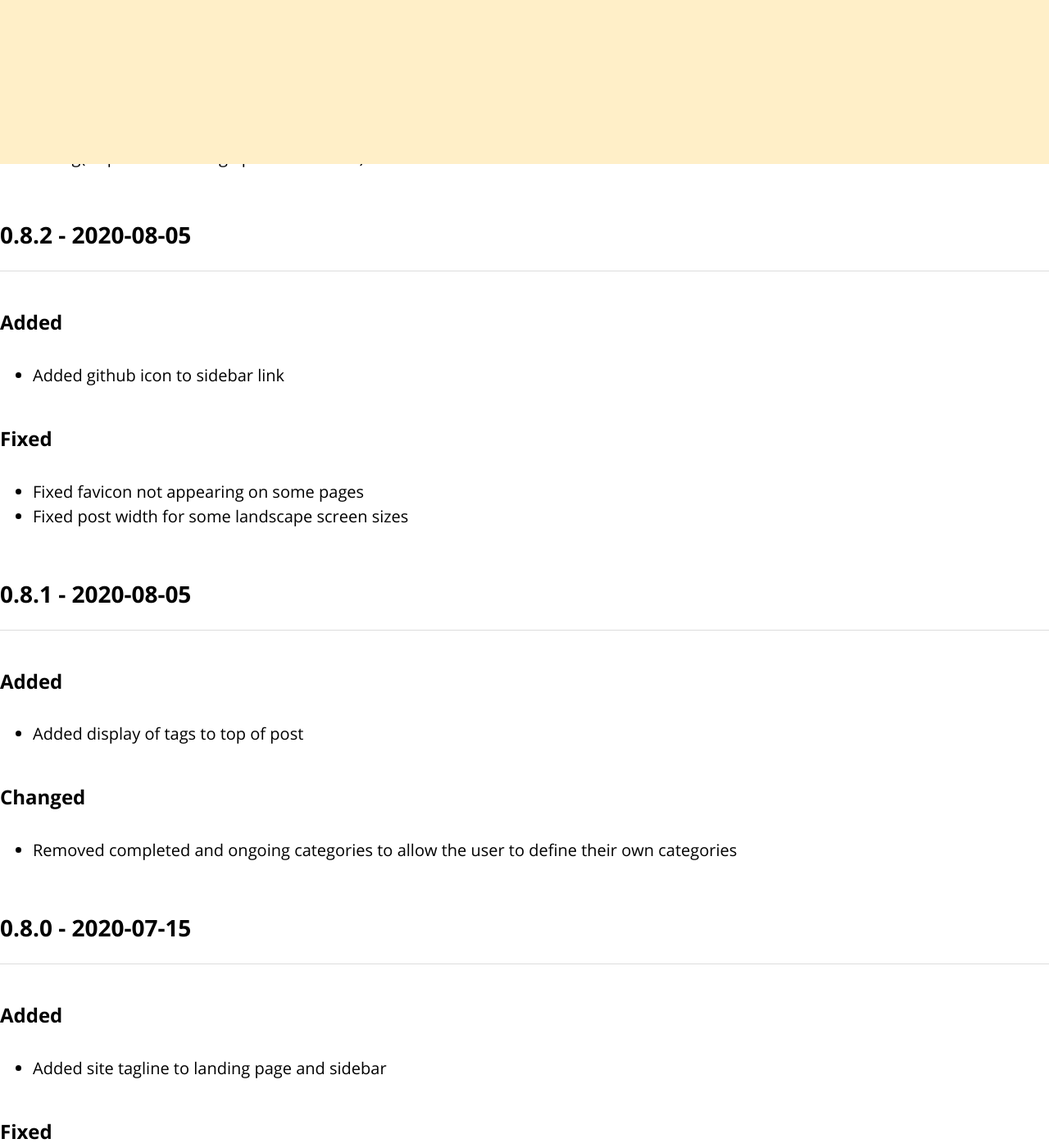
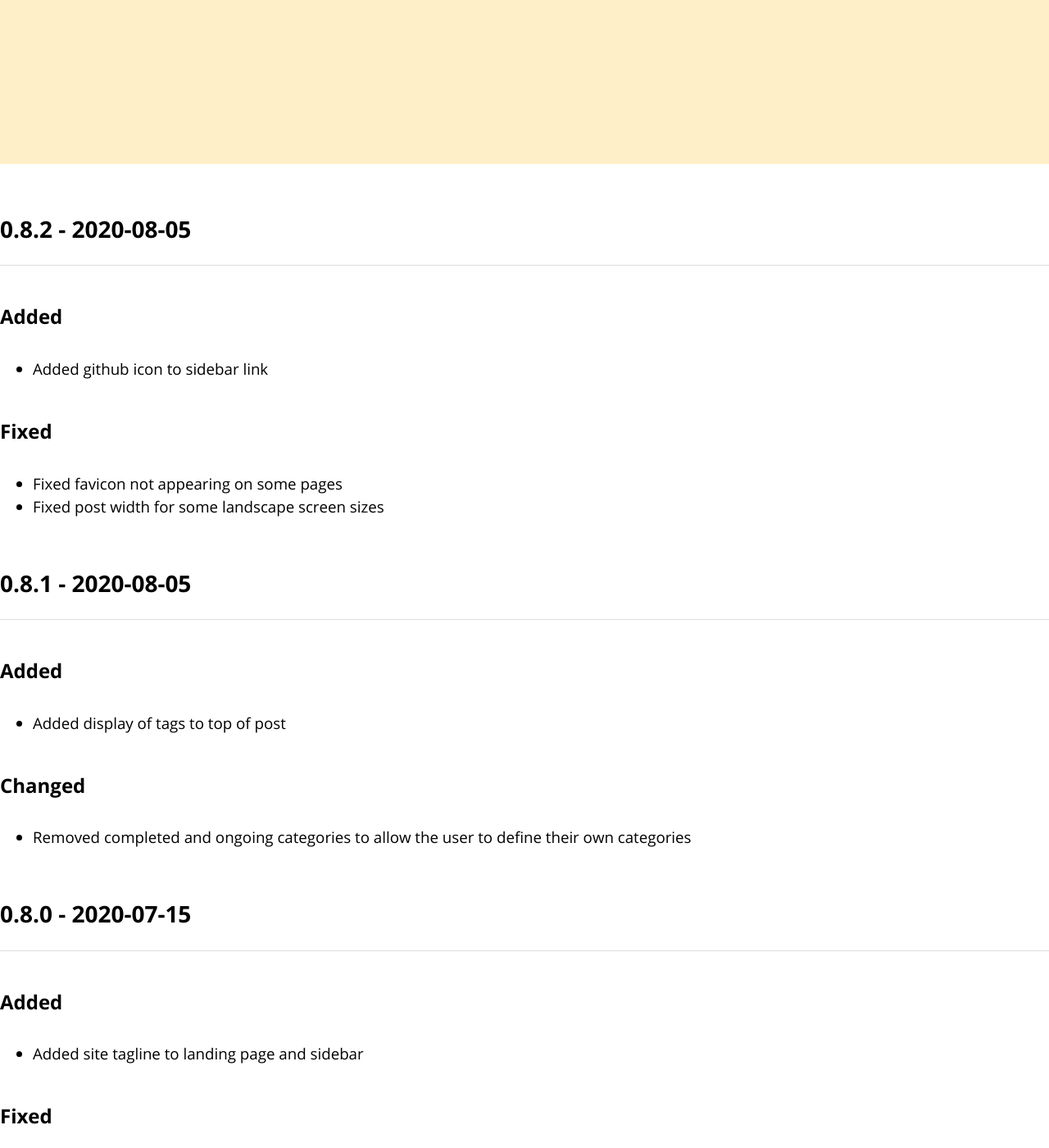
Before and after one commit to min-hieu/min-hieu.github.io, a Jekyll site: the page built from CHANGELOG.md, in a window 1280 px wide and 1400 px high. Shown: the whole window at 82% size. Built offline with Jekyll 4.4.1, drawn with Linux system fonts in a browser that asks for light colours; our own code applies the rules of GitHub Pages for plain Markdown files.

Commit message:
Update arco.scss

```diff
--- a/_sass/arco.scss
+++ b/_sass/arco.scss
@@ -64,7 +64,7 @@ h6 {
 }
 
 p {
-    font-size: 1.25rem;
+    font-size: 1.17rem;
     line-height: 1.5;
 }
 
@@ -129,7 +129,7 @@ td, th {
 
 li, ul {
     line-height: 1.5em;
-    font-size: 1.25rem;
+    font-size: 1.17rem;
 }
 
 .MathJax_Display {
```
